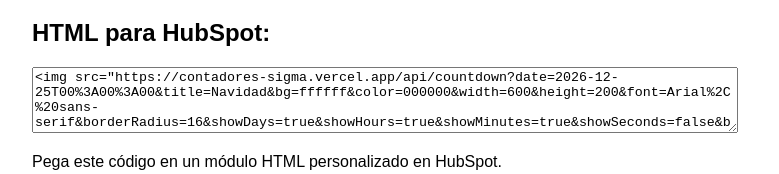
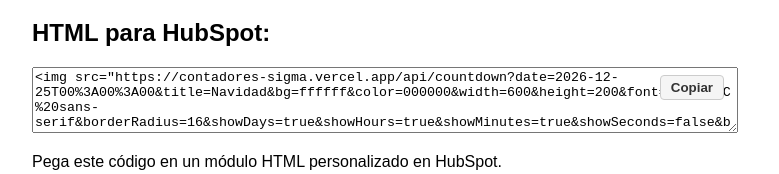
Before and after one commit to EA-UC-NLC/contadores, a Next.js app: page / in a window 1280 px wide. Shown: the part 778-952 px from the top of the page, without its empty margins (258-1037 px from the left). Built offline with nearby package versions, Linux system fonts and the light colour scheme.

Commit message:
feat: botón copiar código y favicon agujero negro cósmico

```diff
--- a/app/FormGenerator.tsx
+++ b/app/FormGenerator.tsx
@@ -37,6 +37,7 @@ export default function FormGenerator() {
   const [bold, setBold] = useState(false);
   const [italic, setItalic] = useState(false);
   const [justify, setJustify] = useState("middle");
+  const [copied, setCopied] = useState(false);
 
   const gradientParam = useGradient ? `&gradient=${encodeURIComponent(gradient1.replace('#',''))},${encodeURIComponent(gradient2.replace('#',''))}` : '';
   const url = `/api/countdown?date=${encodeURIComponent(
@@ -100,8 +101,38 @@ export default function FormGenerator() {
         <label><input type="checkbox" checked={showSeconds} onChange={e => setShowSeconds(e.target.checked)} /> Segundos</label>
       </fieldset>
       <h2>HTML para HubSpot:</h2>
-      <textarea style={{width:'100%',height:60}} readOnly value={htmlSnippet} />
+      <div style={{ position: 'relative', marginBottom: 8 }}>
+        <textarea style={{width:'100%',height:60}} readOnly value={htmlSnippet} />
+        <button
+          type="button"
+          onClick={() => {
+            navigator.clipboard.writeText(htmlSnippet);
+            setCopied(true);
+            setTimeout(() => setCopied(false), 1500);
+          }}
+          style={{
+            position: 'absolute',
+            top: 8,
+            right: 8,
+            background: copied ? '#4caf50' : '#f5f5f5',
+            color: copied ? '#fff' : '#333',
+            border: '1px solid #ccc',
+            borderRadius: 4,
+            padding: '4px 10px',
+            cursor: 'pointer',
+            fontWeight: 600,
+            transition: 'background 0.2s, color 0.2s',
+            zIndex: 2
+          }}
+          aria-label="Copiar código"
+        >
+          {copied ? '¡Copiado!' : 'Copiar'}
+        </button>
+      </div>
       <p>Pega este código en un módulo HTML personalizado en HubSpot.</p>
+
+      <h2>Vista previa:</h2>
+      <img src={url} alt="Contador regresivo" width={width} height={height} style={{ border: '1px solid #ccc', marginBottom: 20, display: 'block' }} />
     </form>
   );
 }
--- a/app/layout.tsx
+++ b/app/layout.tsx
@@ -1,16 +1,17 @@
+import Head from "next/head";
+
 export const metadata = {
-  title: 'Contador Regresivo',
-  description: 'Generador de contadores regresivos SVG para emails',
-}
+  title: "Contador Regresivo",
+  description: "Generador de contadores regresivos SVG para emails",
+};
 
-export default function RootLayout({
-  children,
-}: {
-  children: React.ReactNode
-}) {
+export default function RootLayout({ children }: { children: React.ReactNode }) {
   return (
     <html lang="es">
+      <Head>
+        <link rel="icon" href="/favicon.ico" type="image/svg+xml" />
+      </Head>
       <body>{children}</body>
     </html>
-  )
+  );
 }
```
Also changed, not shown: 1 other file (tests, documents, lock files or other folders).
